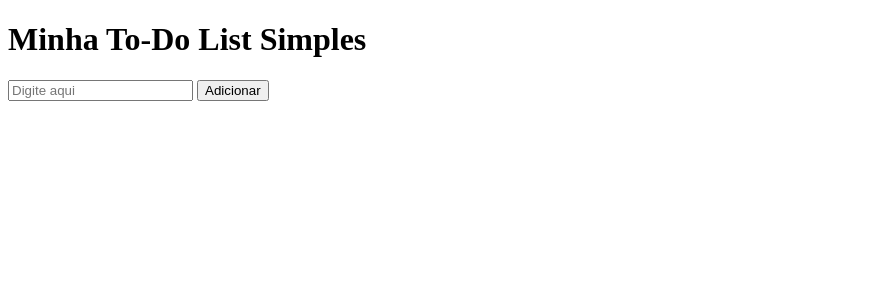
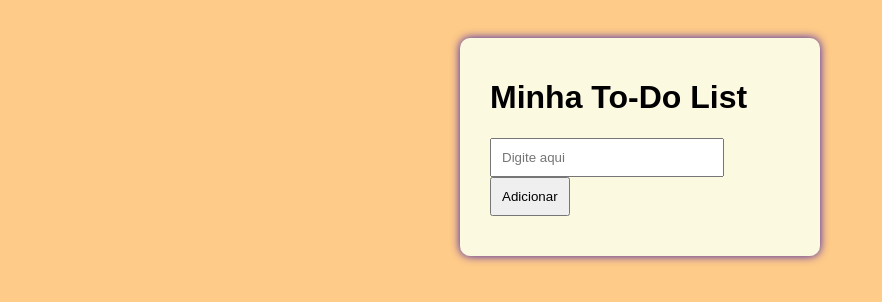
Before and after one commit to Airmoniey/8-de-maio-tarefa, a plain HTML site: page index.html in a window 1280 px wide. Shown: the whole page, without its empty margins (0-882 px from the left). Drawn offline with Linux system fonts and the light colour scheme.

Commit message:
index.html

```diff
--- a/index.html
+++ b/index.html
@@ -4,11 +4,11 @@
     <meta charset="UTF-8">
     <meta name="viewport" content="width=device-width, initial-scale=1.0">
     <title>Documento 32 - TO DO LIST</title>
-    <link rel="stylesheet" href="/estilo.css">
+    <link rel="stylesheet" href="/style.css">
 </head>
 <body>
     <div class="caixinha">
-        <h1>Minha To-Do List Simples</h1>
+        <h1>Minha To-Do List</h1>
         <input type="text" id="nova-tarefa" placeholder="Digite aqui">
         <button onclick="adicionarTarefa()">Adicionar</button>
         <ul id="lista-tarefas"></ul>
```
